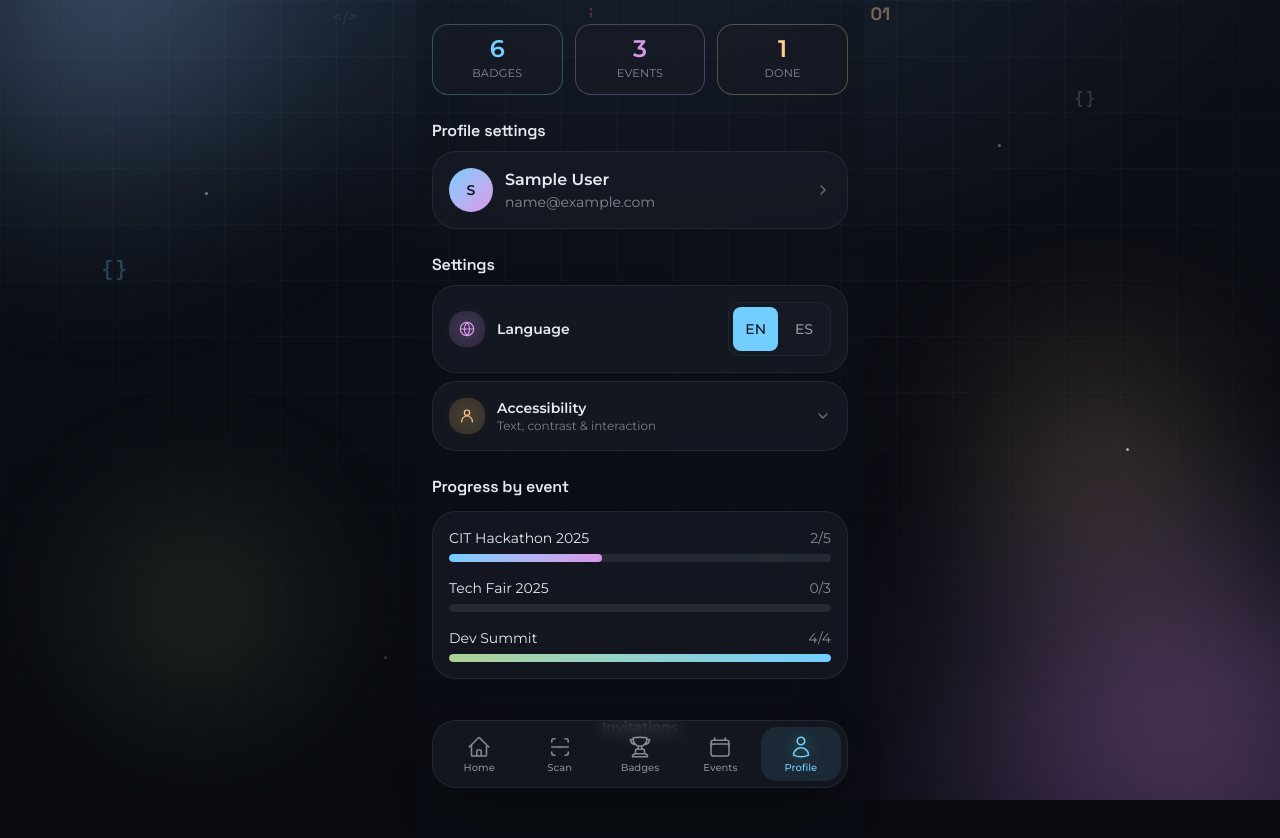
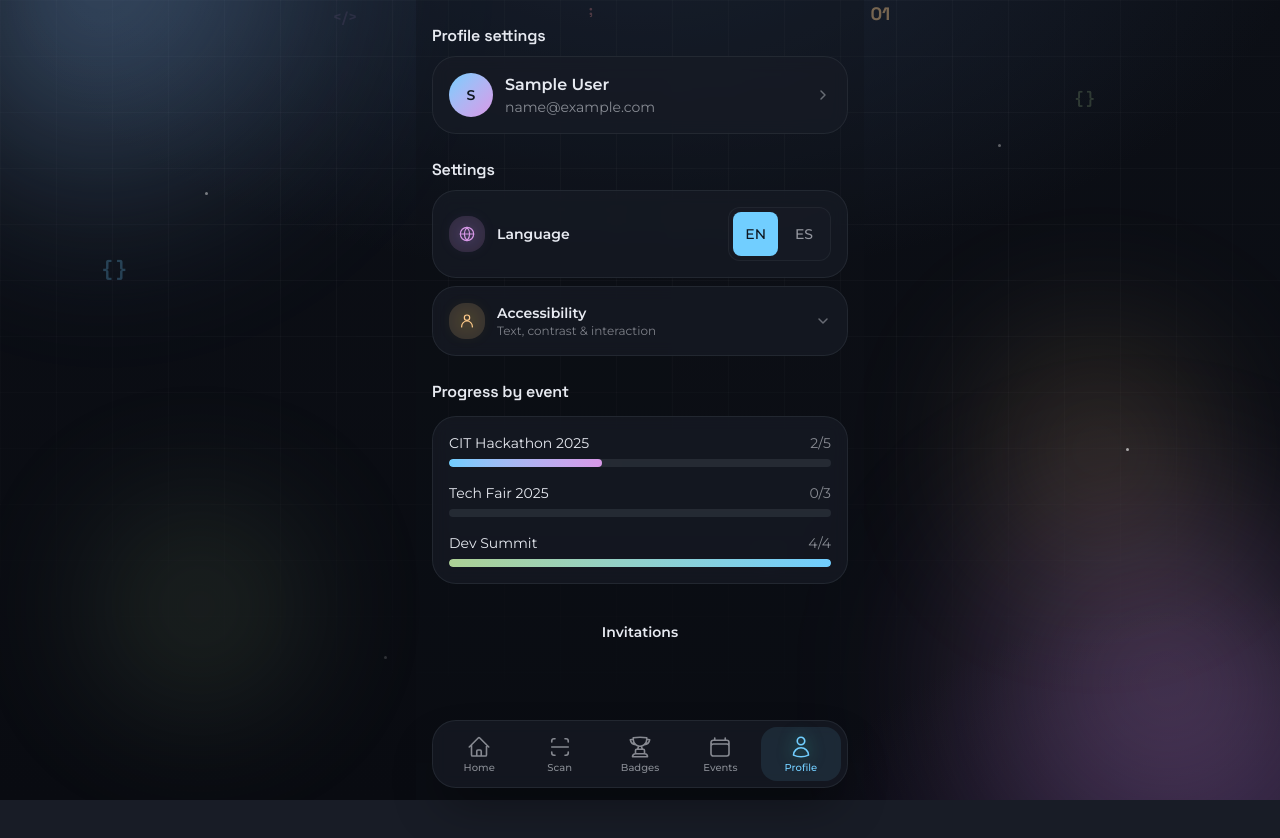
Before and after one commit to Pablo0908/TokenTeamW, a Vue app in the folder frontend/: page /profile in a window 1280 px wide. Shown: the top 838 px of the page. After the commit the page ends 800 px from the top, so only its background shows below. Built offline with nearby package versions, Linux system fonts and the light colour scheme; sample sign-in values are in the browser's storage.

Commit message:
chore: remove stats tiles (badges/events/done) from profile page
Co-Authored-By: Claude Sonnet 4.6 <noreply@anthropic.com>

```diff
--- a/frontend/src/views/ProfileView.vue
+++ b/frontend/src/views/ProfileView.vue
@@ -6,7 +6,6 @@ import { useAuthStore } from '@/stores/auth'
 import { useOrgContextStore } from '@/stores/orgContext'
 import { useBadgesStore } from '@/stores/badges'
 import { useSettingsStore, CONTRAST_RANGE, FONT_SIZE_RANGE } from '@/stores/settings'
-import StatTile from '@/components/domain/StatTile.vue'
 import ProgressBar from '@/components/domain/ProgressBar.vue'
 
 const router = useRouter()
@@ -60,13 +59,6 @@ function accAfterLeave(el) {
 
 <template>
   <div class="space-y-6 px-4 pb-4 pt-6">
-    <!-- Stats -->
-    <section class="grid grid-cols-3 gap-3">
-      <StatTile :value="badges.totalEarned" :label="$t('profile.badges')" tone="primary" />
-      <StatTile :value="badges.eventsCount" :label="$t('profile.events')" tone="secondary" />
-      <StatTile :value="badges.completedEvents" :label="$t('profile.done')" tone="accent" />
-    </section>
-
     <!-- Profile Settings nav card -->
     <section class="space-y-2">
       <h2 class="font-semibold">{{ $t('settings.profileSettings') }}</h2>
```
